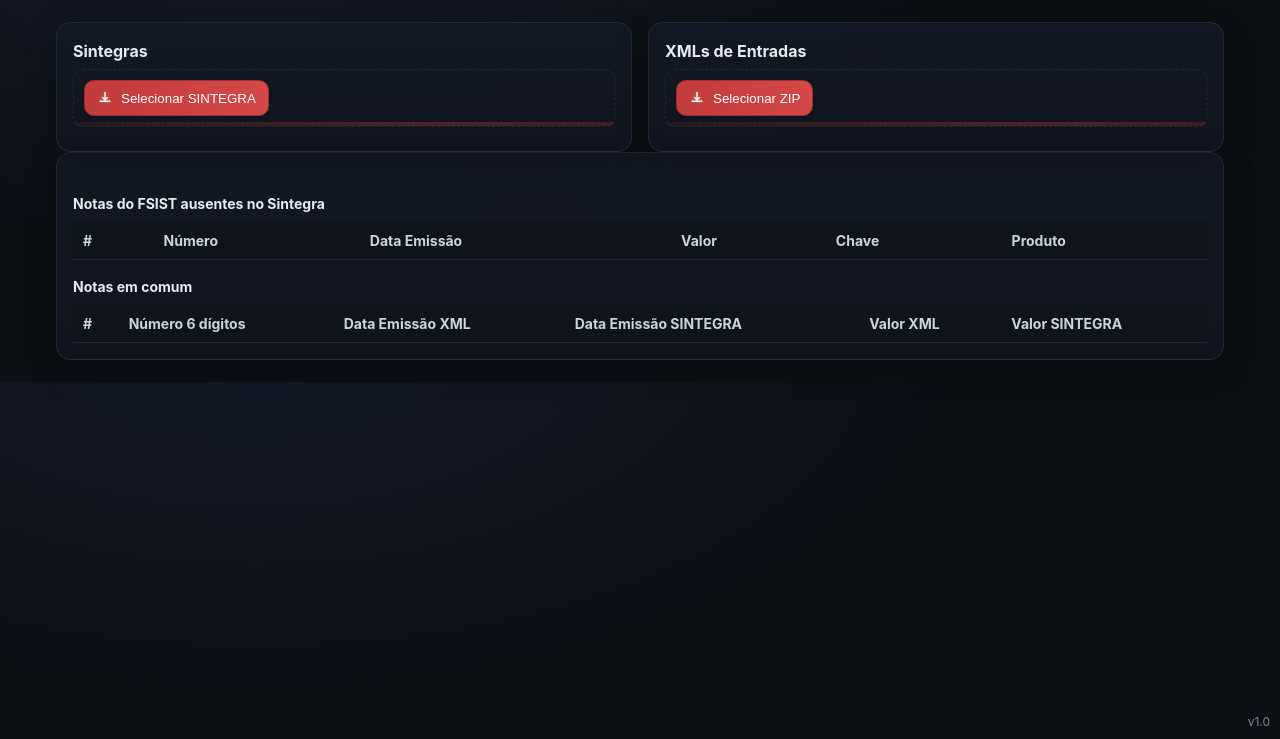
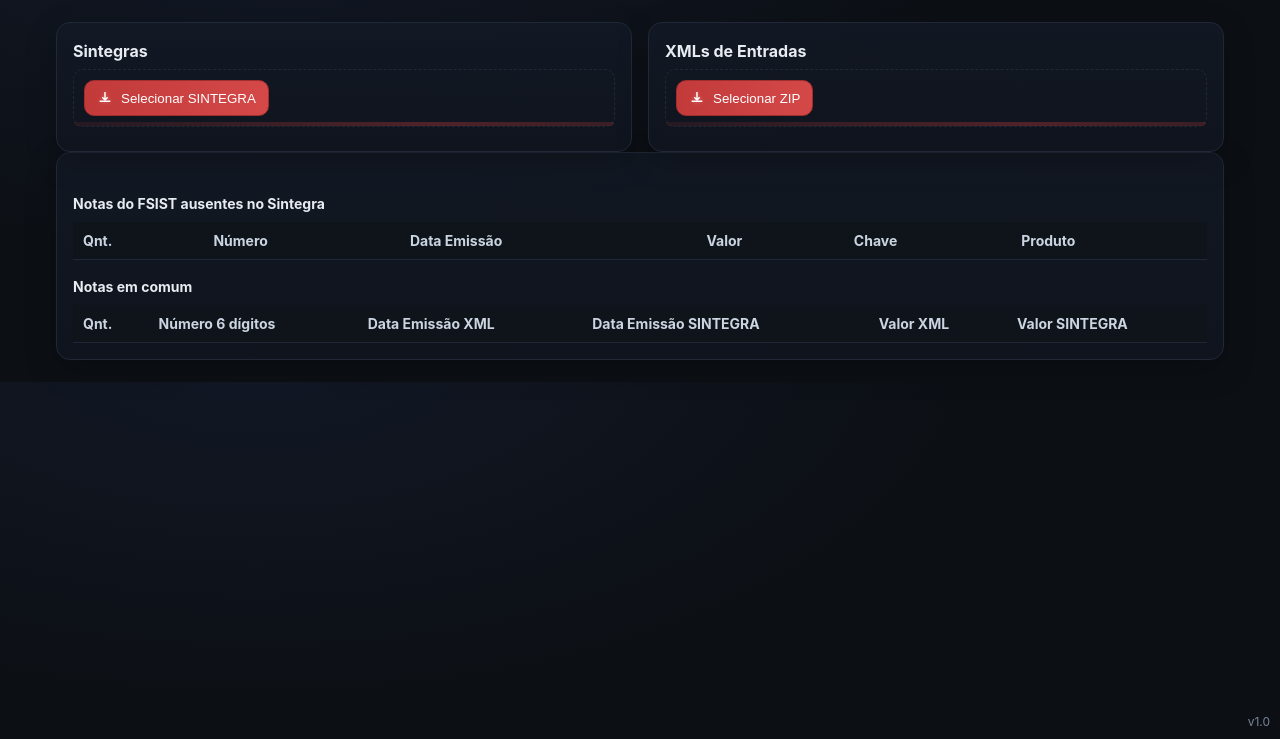
Before and after one commit to fiscalvillanfe/app-comparador, a plain HTML site: page public/index.html in a window 1280 px wide. Shown: the part 61-800 px from the top of the page. Drawn offline with Linux system fonts and the light colour scheme.

Commit message:
Update index.html

```diff
--- a/public/index.html
+++ b/public/index.html
@@ -64,13 +64,13 @@
 
         <h4>Notas do FSIST ausentes no Sintegra</h4>
         <table class="table allow-copy">
-          <thead><tr><th>#</th><th>Número</th><th>Data Emissão</th><th>Valor</th><th>Chave</th><th>Produto</th></tr></thead>
+          <thead><tr><th>Qnt.</th><th>Número</th><th>Data Emissão</th><th>Valor</th><th>Chave</th><th>Produto</th></tr></thead>
           <tbody id="tbOnlyXmlEnt"></tbody>
         </table>
 
         <h4>Notas em comum</h4>
         <table class="table allow-copy">
-          <thead><tr><th>#</th><th>Número 6 dígitos</th><th>Data Emissão XML</th><th>Data Emissão SINTEGRA</th><th>Valor XML</th><th>Valor SINTEGRA</th></tr></thead>
+          <thead><tr><th>Qnt.</th><th>Número 6 dígitos</th><th>Data Emissão XML</th><th>Data Emissão SINTEGRA</th><th>Valor XML</th><th>Valor SINTEGRA</th></tr></thead>
           <tbody id="tbCommonEnt"></tbody>
         </table>
       </div>
```
